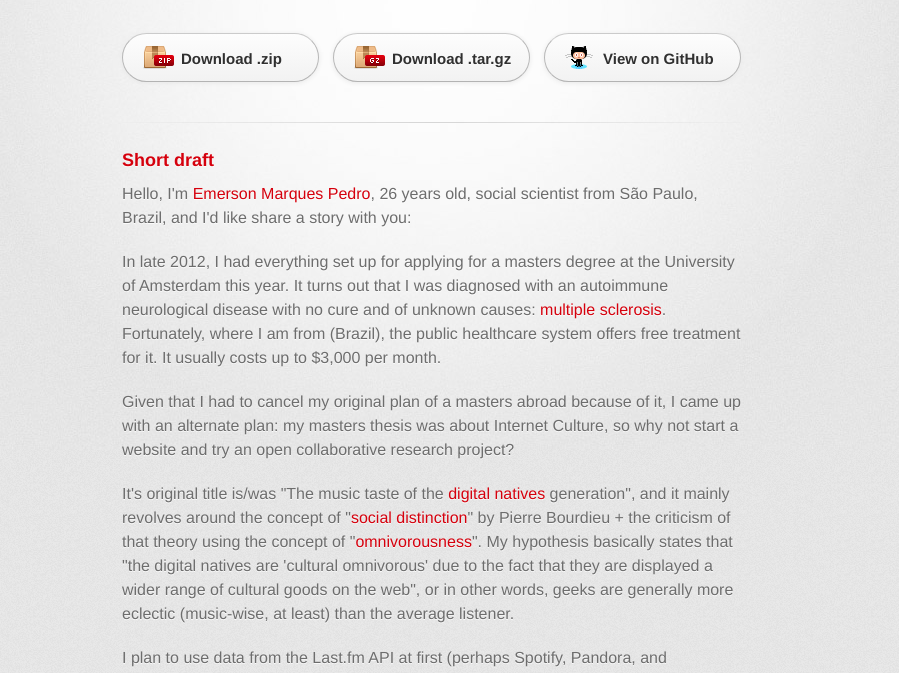
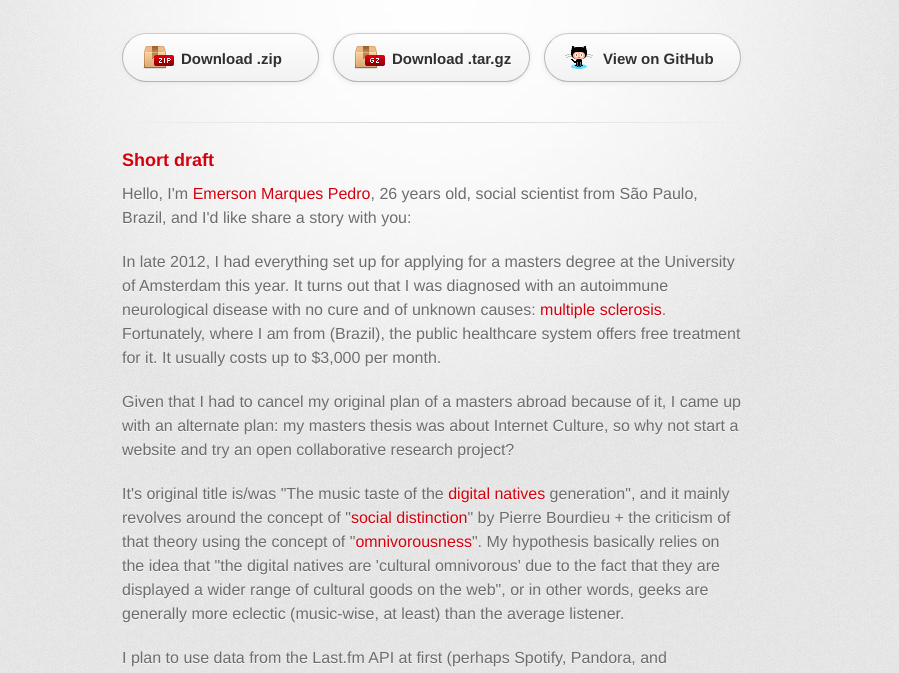
Before and after one commit to memeco/MusicTaste, a plain HTML site: page index.html in a window 1280 px wide. Shown: the part 124-797 px from the top of the page, without its empty margins (208-1107 px from the left). Drawn offline with Linux system fonts and the light colour scheme; a web font is replaced by a local one.

Commit message:
Update index.html

```diff
--- a/index.html
+++ b/index.html
@@ -44,7 +44,7 @@ an open collaborative research project?</p>
 
 <p></p>It's original title is/was "The music taste of the <a href="http://en.wikipedia.org/wiki/Digital_native">digital natives</a> generation", and it mainly revolves around the concept of "<a href="http://en.wikipedia.org/wiki/La_Distinction">social distinction</a>" by Pierre
 Bourdieu +  the criticism of that theory using the concept of "<a href="http://is.gd/afpuTn">omnivorousness</a>". My
-hypothesis basically states that "the digital natives are 'cultural omnivorous' due to the fact that they are displayed a wider range of cultural goods
+hypothesis basically relies on the idea that "the digital natives are 'cultural omnivorous' due to the fact that they are displayed a wider range of cultural goods
 on the web", or in other words, geeks are generally more eclectic (music-wise, at least) than the average listener.</p>
 </p>
 <p>I plan to use data from the Last.fm API at first (perhaps Spotify, Pandora, and Grooveshark APIs too), then some interviews and questionaries to check and prove my hypothesis.
```
